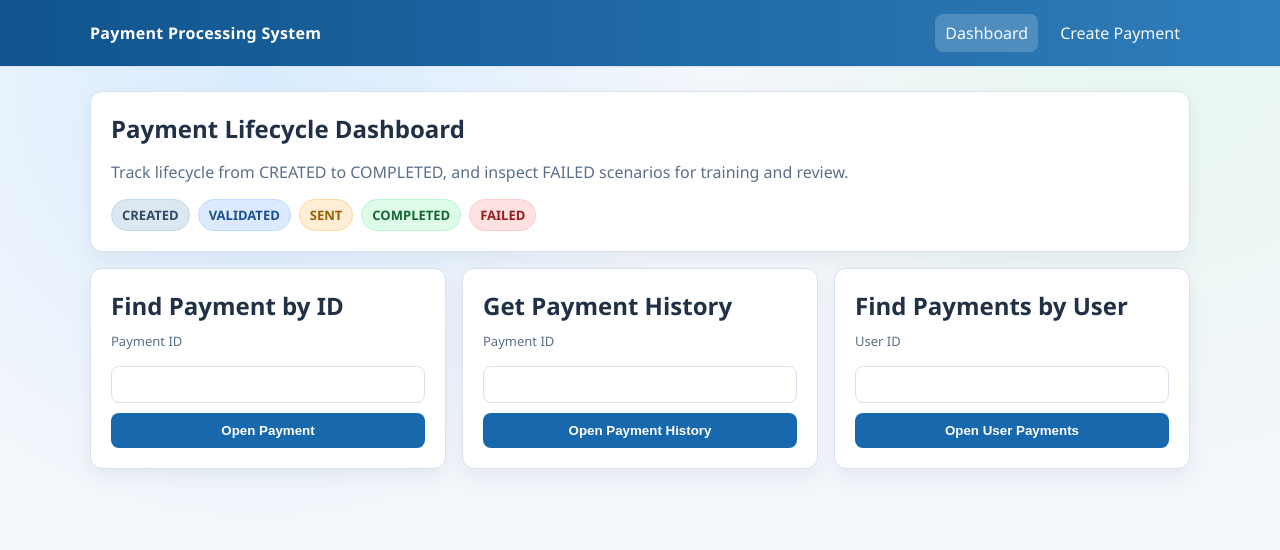
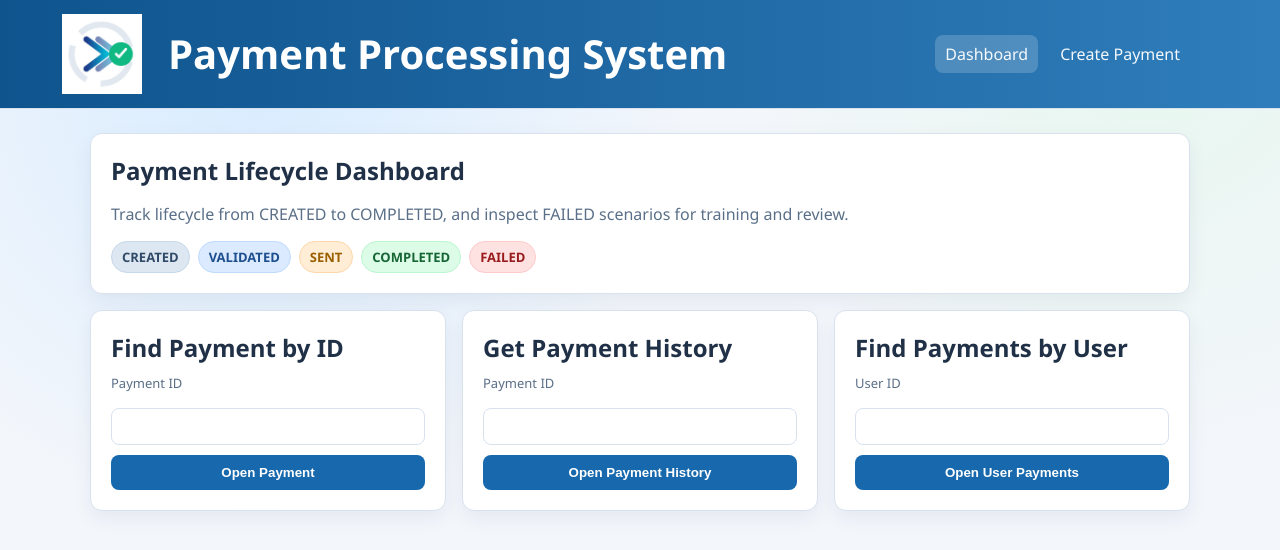
Before and after one commit to Neueda-Learning/Token_Burner, a Vue app in the folder frontend/: page /dashboard#/dashboard in a window 1280 px wide. Shown: the top 550 px of the page. Built offline with nearby package versions, Linux system fonts and the light colour scheme; no server answers.

Commit message:
add logo

```diff
--- a/frontend/src/components/AppHeader.vue
+++ b/frontend/src/components/AppHeader.vue
@@ -1,8 +1,10 @@
 <template>
   <header class="header">
     <div class="inner">
-      <RouterLink :to="{ name: 'dashboard' }" class="brand">Payment Processing System</RouterLink>
-
+      <RouterLink :to="{ name: 'dashboard' }" class="brand">
+        <img :src="logoUrl" alt="Logo" class="logo" />
+        <span>Payment Processing System</span>
+      </RouterLink>
       <nav class="nav">
         <RouterLink :to="{ name: 'dashboard' }" class="nav-link">Dashboard</RouterLink>
         <RouterLink :to="{ name: 'create-payment' }" class="nav-link">Create Payment</RouterLink>
@@ -13,6 +15,7 @@
 
 <script setup lang="ts">
 import { RouterLink } from "vue-router";
+import logoUrl from "../assets/logo.jpg";
 </script>
 
 <style scoped>
@@ -37,9 +40,24 @@ import { RouterLink } from "vue-router";
 }
 
 .brand {
+  display: inline-flex;
+  text-decoration: none;
+  color: #fff;
+  align-items: center;
+  gap: 26px;
+}
+
+.brand span {
+  font-size: 2.5rem;
   font-weight: 700;
-  text-decoration: none;
-  letter-spacing: 0.3px;
+  line-height: 1.1;
+}
+
+.logo {
+  width: 80px;
+  height: 80px;
+  margin-left: -28px;
+  display: block;
 }
 
 .nav {
```
Also changed, not shown: frontend/src/assets/logo.jpg (added), 5 other files (tests, documents, lock files or other folders).
